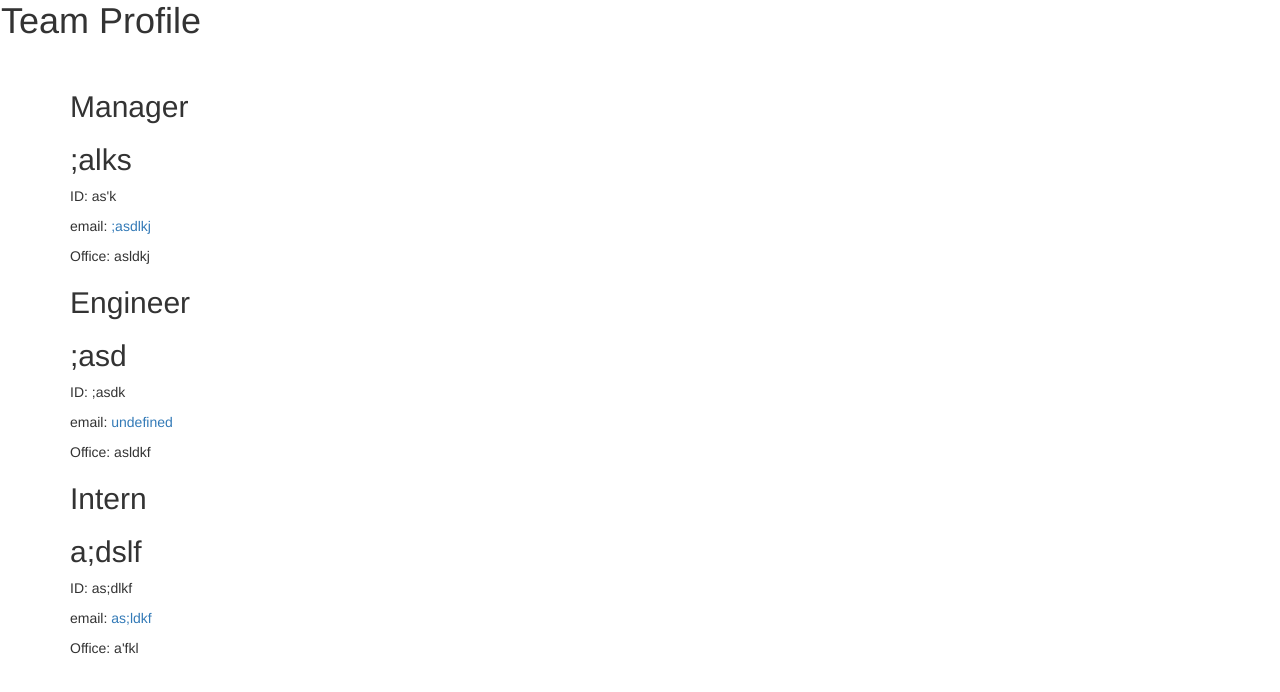
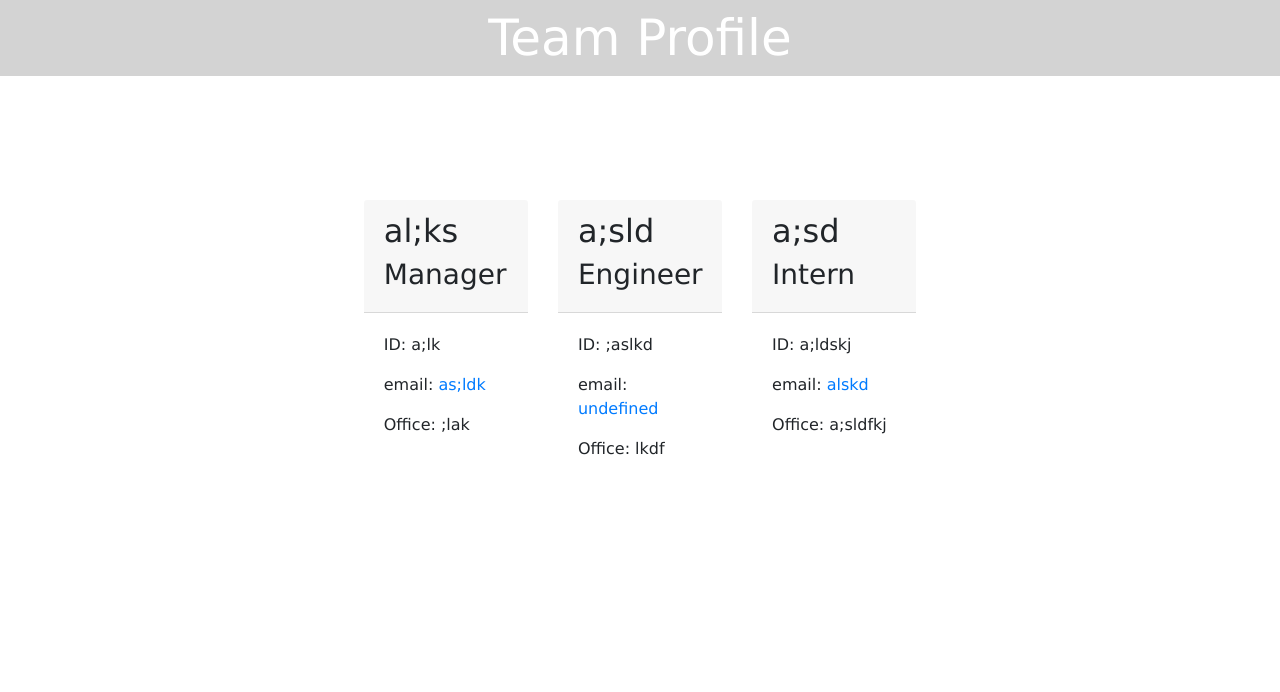
Before and after one commit to mollymontgomery/team_profile_generator, a website: page team.html in a window 1280 px wide. Drawn offline with nearby package versions, Linux system fonts and the light colour scheme; files that its build step writes are made by us from their sources.

Commit message:
fixed style sheet and page-template

```diff
--- a/src/page-template.js
+++ b/src/page-template.js
@@ -4,10 +4,10 @@ const generateTeam = (team) => {
 
     const teamManager = (Manager) => {
         return `
-    <div class="card col" style="width: 250px">
+    <div class="col-4 mt-4">
         <div class="card-header" style="width: 100%">
-        <h2>${Manager.getRole()}</h2>
         <h2>${Manager.getName()}</h2>
+        <h3>${Manager.getRole()}</h3>
         </div>
         <div class="card-body">
         <p>ID: ${Manager.getId()}</p>
@@ -20,10 +20,10 @@ const generateTeam = (team) => {
 
     const teamEngineer = (Engineer) => {
         return `
-    <div class="card col" style="width: 250px">
+    <div class="col-4 mt-4">
         <div class="card-header" style="width: 100%">
-        <h2>${Engineer.getRole()}</h2>
         <h2>${Engineer.getName()}</h2>
+        <h3>${Engineer.getRole()}</h3>
         </div>
         <div class="card-body">
         <p>ID: ${Engineer.getId()}</p>
@@ -37,10 +37,10 @@ const generateTeam = (team) => {
 
     const teamIntern = (Intern) => {
         return `
-    <div class="card col" style="width: 250px">
+    <div class="col-4 mt-4">
         <div class="card-header" style="width: 100%">
-        <h2>${Intern.getRole()}</h2>
         <h2>${Intern.getName()}</h2>
+        <h3>${Intern.getRole()}</h3>
         </div>
         <div class="card-body">
         <p>ID: ${Intern.getId()}</p>
@@ -74,8 +74,8 @@ module.exports = team => {
     <meta name="viewport" content="width=device-width, initial-scale=1.0">
     <title>Team Generator</title>
     <link rel="stylesheet" href="https://cdnjs.cloudflare.com/ajax/libs/font-awesome/5.11.2/css/all.min.css">
-    <link rel="stylesheet" href="https://maxcdn.bootstrapcdn.com/bootstrap/3.3.7/css/bootstrap.min.css" integrity="sha384-BVYiiSIFeK1dGmJRAkycuHAHRg32OmUcww7on3RYdg4Va+PmSTsz/K68vbdEjh4u" crossorigin="anonymous">
-    <link rel="stylesheet: href="./style.css">
+    <link rel="stylesheet" href="https://stackpath.bootstrapcdn.com/bootstrap/4.5.0/css/bootstrap.min.css" integrity="sha384-9aIt2nRpC12Uk9gS9baDl411NQApFmC26EwAOH8WgZl5MYYxFfc+NcPb1dKGj7Sk" crossorigin="anonymous">
+    <link rel="stylesheet" href="./dist/style.css">
 </head>
 <body>
     <header>
@@ -83,11 +83,16 @@ module.exports = team => {
             <span class="navbar-info mb-0 h1 w-100 text-center" id="navbar-text">Team Profile</span>
         </nav>
     </header>
-    <main>
-        <div class='container'>
+<main>
+    <div class='container'>
+        <div class="row justify-content-center" id="team-card"
     ${generateTeam(team)}
     </div>
     </div>
+</main>
 </body>
+<script src="https://code.jquery.com/jquery-3.5.1.slim.min.js" integrity="sha384-DfXdz2htPH0lsSSs5nCTpuj/zy4C+OGpamoFVy38MVBnE+IbbVYUew+OrCXaRkfj" crossorigin="anonymous"></script>
+<script src="https://cdn.jsdelivr.net/npm/popper.js@1.16.0/dist/umd/popper.min.js" integrity="sha384-Q6E9RHvbIyZFJoft+2mJbHaEWldlvI9IOYy5n3zV9zzTtmI3UksdQRVvoxMfooAo" crossorigin="anonymous"></script>
+<script src="https://stackpath.bootstrapcdn.com/bootstrap/4.5.0/js/bootstrap.min.js" integrity="sha384-OgVRvuATP1z7JjHLkuOU7Xw704+h835Lr+6QL9UvYjZE3Ipu6Tp75j7Bh/kR0JKI" crossorigin="anonymous"></script>
 </html>`
 }
--- a/team.html
+++ b/team.html
@@ -7,8 +7,8 @@
     <meta name="viewport" content="width=device-width, initial-scale=1.0">
     <title>Team Generator</title>
     <link rel="stylesheet" href="https://cdnjs.cloudflare.com/ajax/libs/font-awesome/5.11.2/css/all.min.css">
-    <link rel="stylesheet" href="https://maxcdn.bootstrapcdn.com/bootstrap/3.3.7/css/bootstrap.min.css" integrity="sha384-BVYiiSIFeK1dGmJRAkycuHAHRg32OmUcww7on3RYdg4Va+PmSTsz/K68vbdEjh4u" crossorigin="anonymous">
-    <link rel="stylesheet: href="style.css">
+    <link rel="stylesheet" href="https://stackpath.bootstrapcdn.com/bootstrap/4.5.0/css/bootstrap.min.css" integrity="sha384-9aIt2nRpC12Uk9gS9baDl411NQApFmC26EwAOH8WgZl5MYYxFfc+NcPb1dKGj7Sk" crossorigin="anonymous">
+    <link rel="stylesheet" href="./dist/style.css">
 </head>
 <body>
     <header>
@@ -16,46 +16,51 @@
             <span class="navbar-info mb-0 h1 w-100 text-center" id="navbar-text">Team Profile</span>
         </nav>
     </header>
-    <main>
-        <div class='container'>
+<main>
+    <div class='container'>
+        <div class="row justify-content-center" id="team-card">
 
-    <div class="card col" style="width: 250px">
+    <div class="col-4 mt-4">
         <div class="card-header" style="width: 100%">
-        <h2>Manager</h2>
-        <h2>;alks</h2>
+        <h2>al;ks</h2>
+        <h3>Manager</h3>
         </div>
         <div class="card-body">
-        <p>ID: as'k</p>
-        <p>email: <a href="mailto:;asdlkj">;asdlkj</a></p>
-        <p>Office: asldkj</p>
+        <p>ID: a;lk</p>
+        <p>email: <a href="mailto:as;ldk">as;ldk</a></p>
+        <p>Office: ;lak</p>
         </div>
     </div>
 
-    <div class="card col" style="width: 250px">
+    <div class="col-4 mt-4">
         <div class="card-header" style="width: 100%">
-        <h2>Engineer</h2>
-        <h2>;asd</h2>
+        <h2>a;sld</h2>
+        <h3>Engineer</h3>
         </div>
         <div class="card-body">
-        <p>ID: ;asdk</p>
+        <p>ID: ;aslkd</p>
         <p>email: <a href="mailto:undefined">undefined</a></p>
-        <p>Office: asldkf</p>
+        <p>Office: lkdf</p>
         </div>
     </div>
 
-    <div class="card col" style="width: 250px">
+    <div class="col-4 mt-4">
         <div class="card-header" style="width: 100%">
-        <h2>Intern</h2>
-        <h2>a;dslf</h2>
+        <h2>a;sd</h2>
+        <h3>Intern</h3>
         </div>
         <div class="card-body">
-        <p>ID: as;dlkf</p>
-        <p>email: <a href="mailto:as;ldkf">as;ldkf</a></p>
-        <p>Office: a'fkl</p>
+        <p>ID: a;ldskj</p>
+        <p>email: <a href="mailto:alskd">alskd</a></p>
+        <p>Office: a;sldfkj</p>
         </div>
     </div>
 
     </div>
     </div>
+</main>
 </body>
+<script src="https://code.jquery.com/jquery-3.5.1.slim.min.js" integrity="sha384-DfXdz2htPH0lsSSs5nCTpuj/zy4C+OGpamoFVy38MVBnE+IbbVYUew+OrCXaRkfj" crossorigin="anonymous"></script>
+<script src="https://cdn.jsdelivr.net/npm/popper.js@1.16.0/dist/umd/popper.min.js" integrity="sha384-Q6E9RHvbIyZFJoft+2mJbHaEWldlvI9IOYy5n3zV9zzTtmI3UksdQRVvoxMfooAo" crossorigin="anonymous"></script>
+<script src="https://stackpath.bootstrapcdn.com/bootstrap/4.5.0/js/bootstrap.min.js" integrity="sha384-OgVRvuATP1z7JjHLkuOU7Xw704+h835Lr+6QL9UvYjZE3Ipu6Tp75j7Bh/kR0JKI" crossorigin="anonymous"></script>
 </html>
```
Also changed, not shown: dist/style.css.
